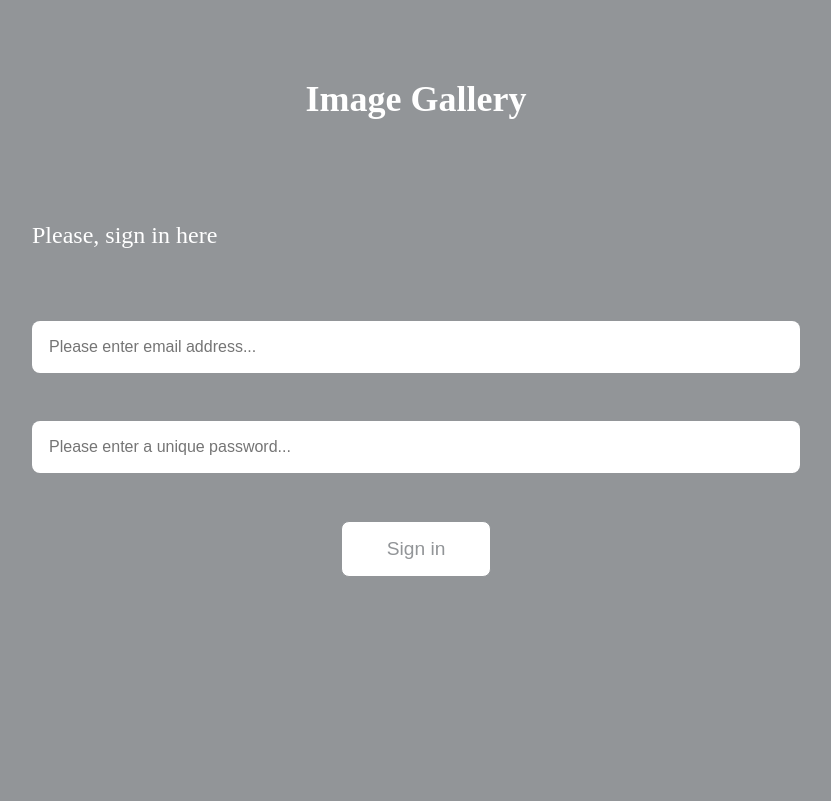
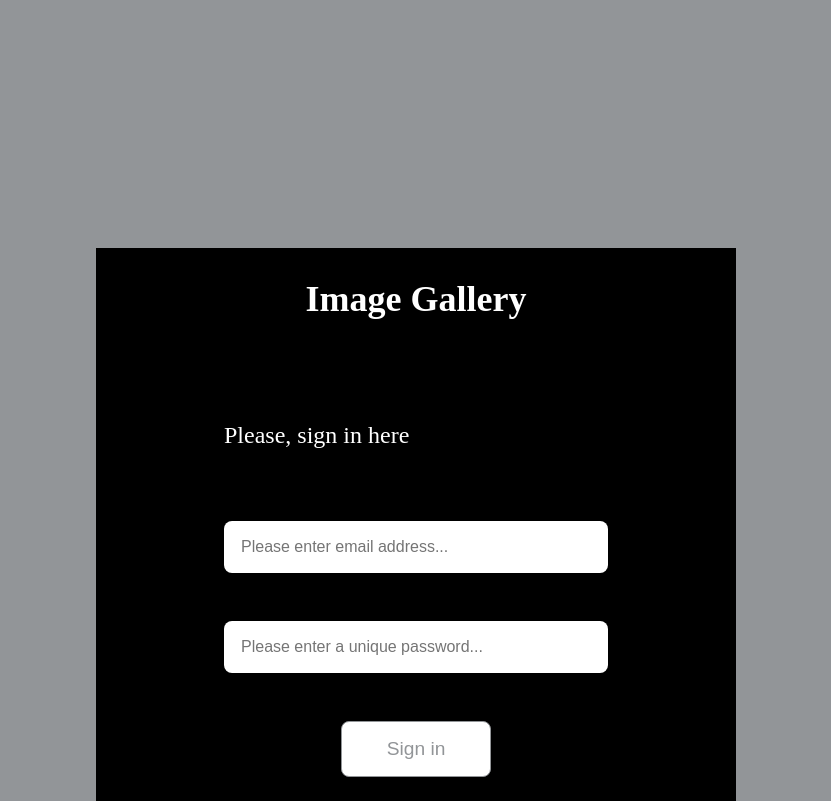
Before and after one commit to MUFTIATBAKARE/galleria-, a React (Vite) app: page / in a window 1280 px wide. Shown: the whole page, without its empty margins (224-1055 px from the left). Built offline with nearby package versions, Linux system fonts and the light colour scheme; no server answers; the HTML template or start-up script is replaced by a standard one.

Commit message:
feat: input field flaw

```diff
--- a/src/App.css
+++ b/src/App.css
@@ -133,6 +133,20 @@ li:active {
   .auth_content {
     gap: 24px;
   }
+  .auth_container {
+    display: flex;
+    flex-direction: column;
+    align-items: center;
+    justify-content: center;
+    gap: 48px;
+    margin: 48px auto;
+    position: absolute;
+    background-color: #000;
+    width: 50%;
+    left: 25%;
+    top: 25%;
+    padding-bottom: 24px;
+  }
   .gallery_content {
     display: grid;
     grid-template-columns: repeat(3, 1fr);
@@ -151,6 +165,21 @@ li:active {
   .auth_content {
     gap: 48px;
     width: 60%;
+  }
+
+  .auth_container {
+    display: flex;
+    flex-direction: column;
+    align-items: center;
+    justify-content: center;
+    gap: 48px;
+    margin: 48px auto;
+    position: absolute;
+    background-color: #000;
+    width: 50%;
+    left: 25%;
+    top: 25%;
+    padding-bottom: 24px;
   }
   .gallery_content {
     display: grid;
```
